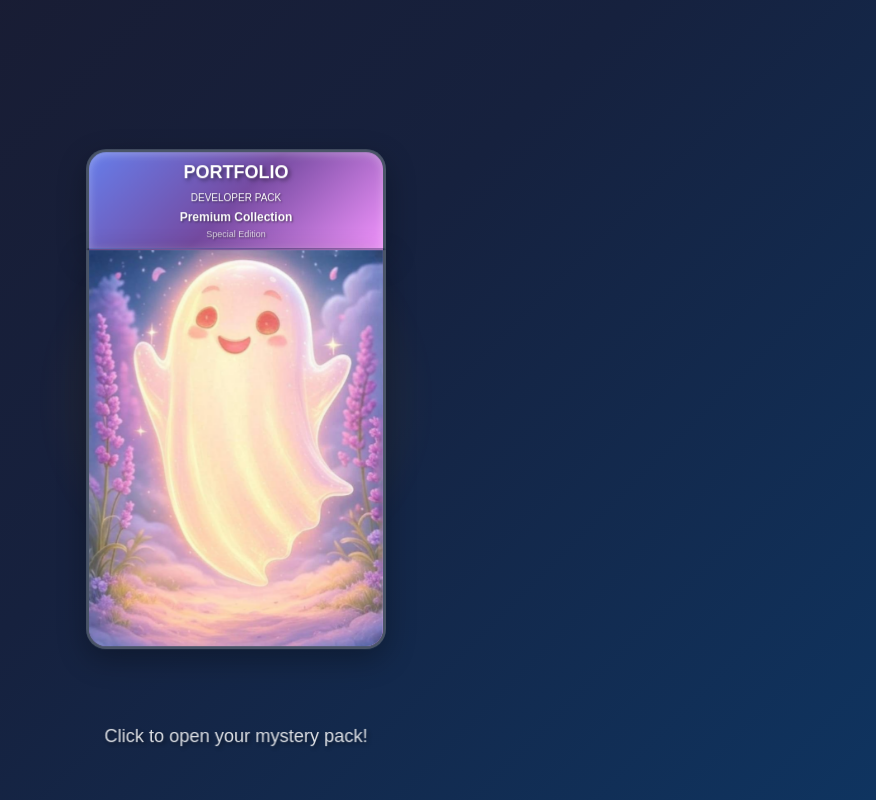
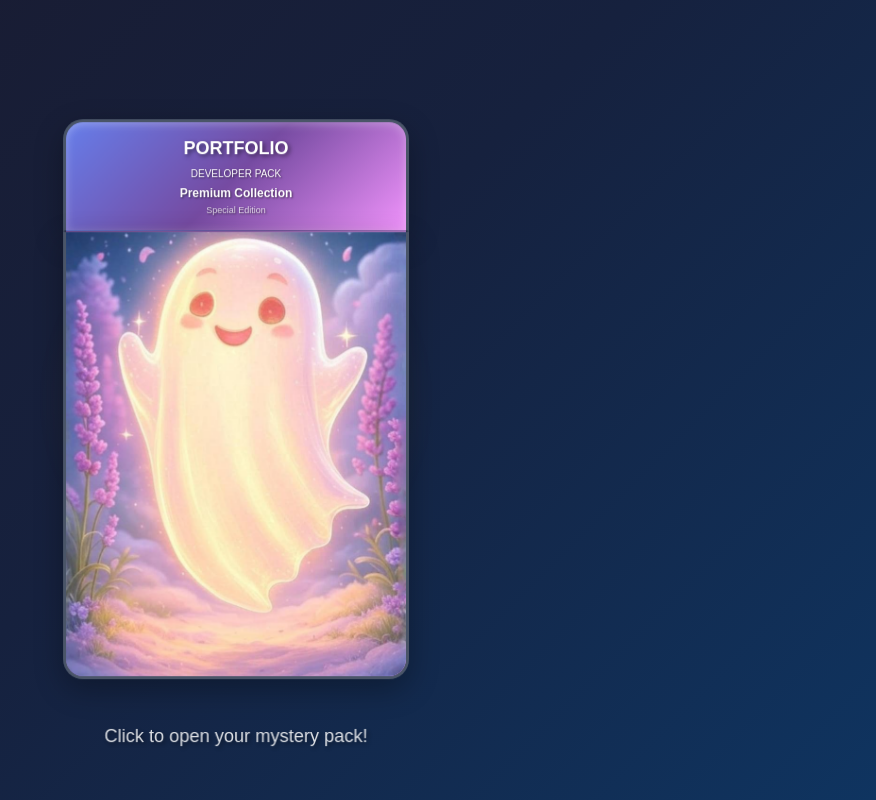
Before and after one commit to Casper-Lee/casperino.com, a Next.js app: page / in a window 1280 px wide. Shown: the whole page, without its empty margins (404-1280 px from the left). Built offline with nearby package versions, Linux system fonts and the light colour scheme.

Commit message:
fix: update height and width to maintain consistency

```diff
--- a/src/app/components/CardPackAnimation/CardPackAnimation.css
+++ b/src/app/components/CardPackAnimation/CardPackAnimation.css
@@ -29,8 +29,8 @@
 
 .pack-container {
   position: relative;
-  width: 300px;
-  height: 500px;
+  width: 346px;
+  height: 560px;
   perspective: 1000px;
   transform-style: preserve-3d;
   transition: transform 0.3s ease;
```
